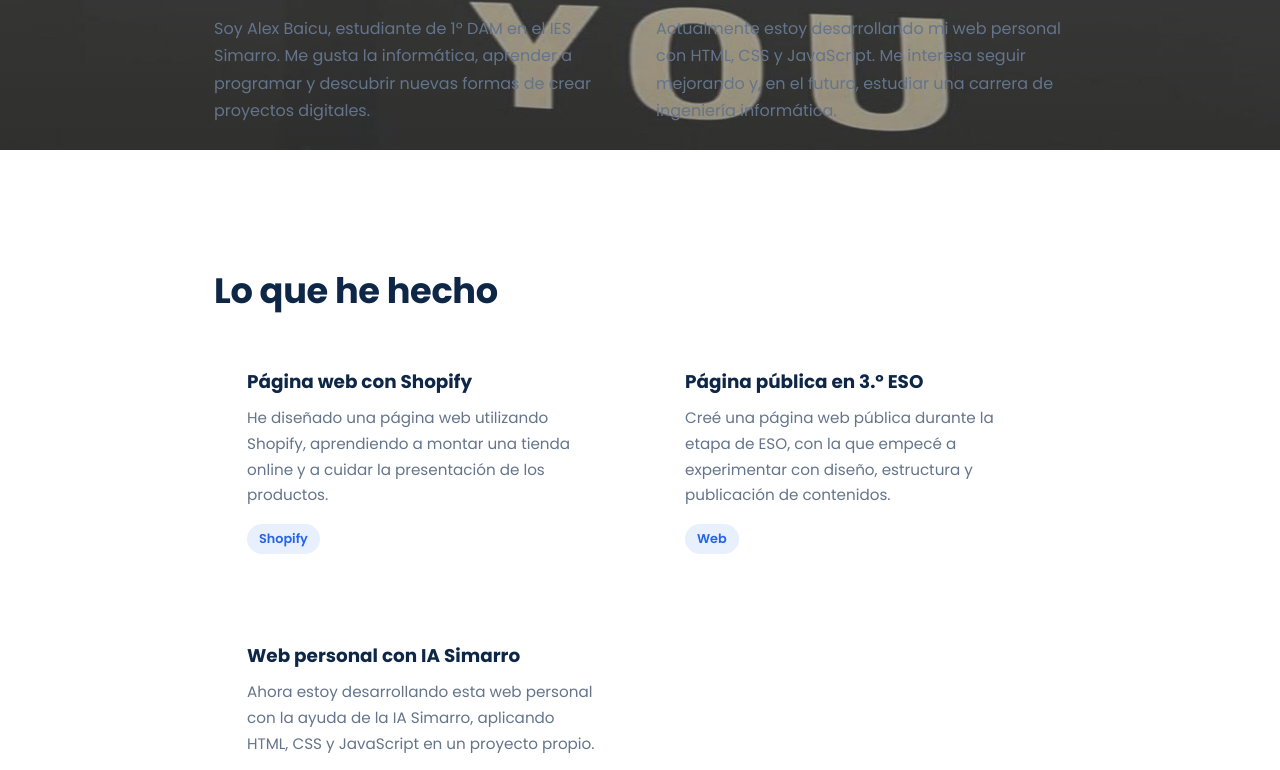
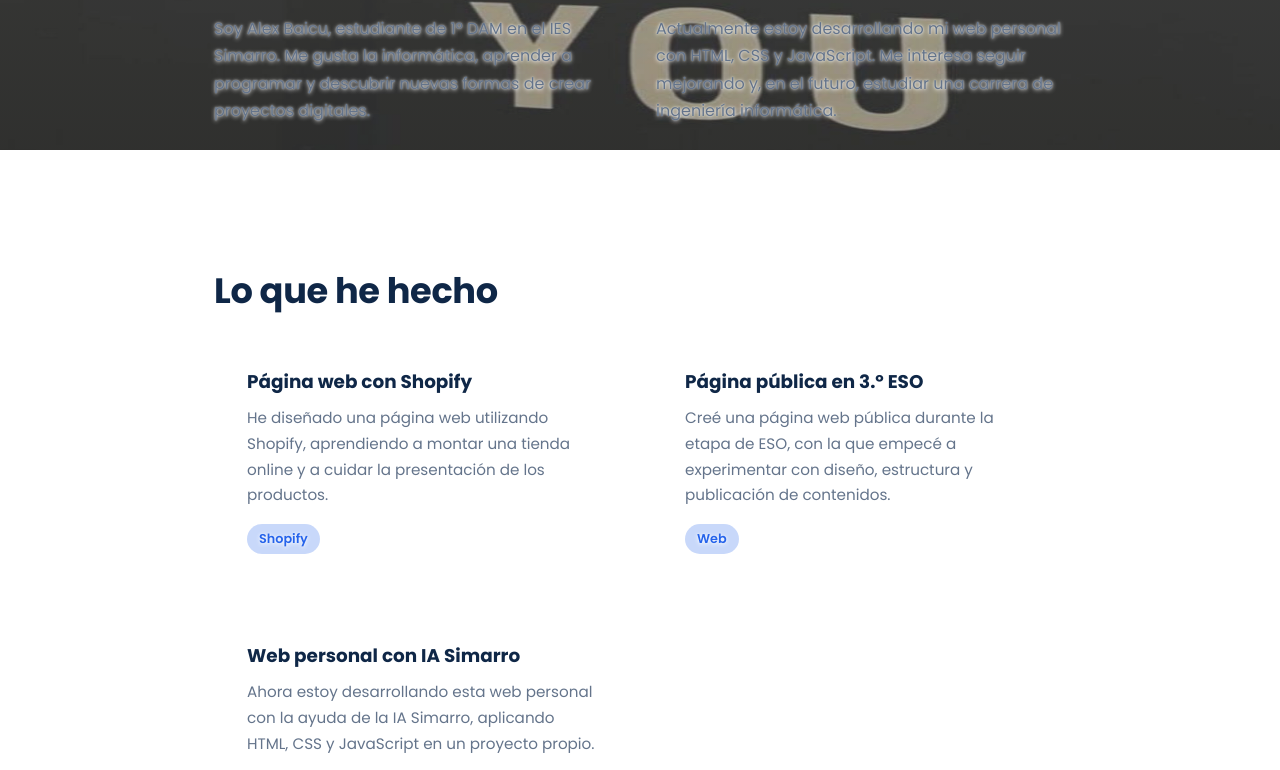
Before and after one commit to AlexB886/mi-web, a plain HTML site: page index.html in a window 1280 px wide. Shown: the part 650-1420 px from the top of the page. Drawn offline with Linux system fonts and the light colour scheme.

Commit message:
Fondo nítido sin tarjetas opacas

```diff
--- a/style.css
+++ b/style.css
@@ -833,3 +833,37 @@ body.dark-mode .contact-list,body.dark-mode .copy,body.dark-mode .form-field lab
   text-shadow: 0 1px 3px rgba(0,0,0,0.8);
 }
 .hero h1, .hero p { text-shadow: none !important; }
+/* ==========================================================================
+   SIN CUADROS — solo imagen nítida + texto con sombra
+   ========================================================================== */
+
+/* Tarjetas y secciones: fondo transparente (se ve la foto detrás) */
+.card,
+.section-alt,
+.hero,
+.site-footer,
+body.dark-mode .card,
+body.dark-mode .section-alt {
+  background: transparent !important;
+  background-color: transparent !important;
+  border-color: transparent !important;
+  box-shadow: none !important;
+}
+
+/* Sombra de texto reforzada para legibilidad sobre la imagen */
+h1, h2, h3, .hero p, .card p, p, .logo,
+.main-nav a, .contact-list, .copy, .form-field label, .tag {
+  text-shadow: 0 1px 4px rgba(255, 255, 255, 0.95), 0 0 2px rgba(255, 255, 255, 0.7);
+}
+body.dark-mode h1, body.dark-mode h2, body.dark-mode h3,
+body.dark-mode .hero p, body.dark-mode .card p, body.dark-mode p,
+body.dark-mode .logo, body.dark-mode .main-nav a,
+body.dark-mode .contact-list, body.dark-mode .copy,
+body.dark-mode .form-field label, body.dark-mode .tag {
+  text-shadow: 0 1px 4px rgba(0, 0, 0, 0.85), 0 0 2px rgba(0, 0, 0, 0.7);
+}
+.hero h1, .hero p { text-shadow: none !important; }
+
+/* La etiqueta .tag necesita un fondo mínimo para no perderse */
+.tag { background-color: rgba(37, 99, 235, 0.25) !important; }
+body.dark-mode .tag { background-color: rgba(59, 130, 246, 0.30) !important; }
```
